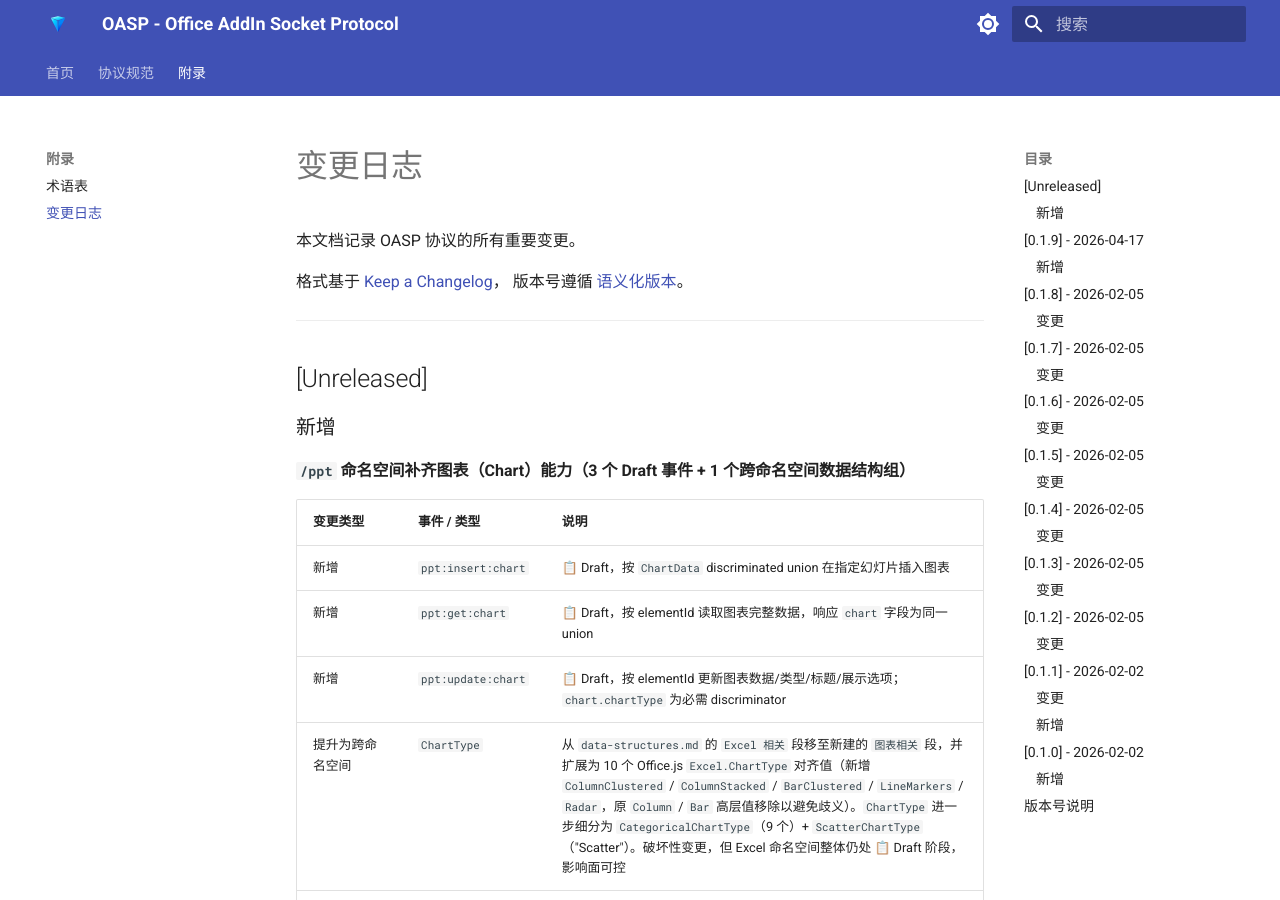
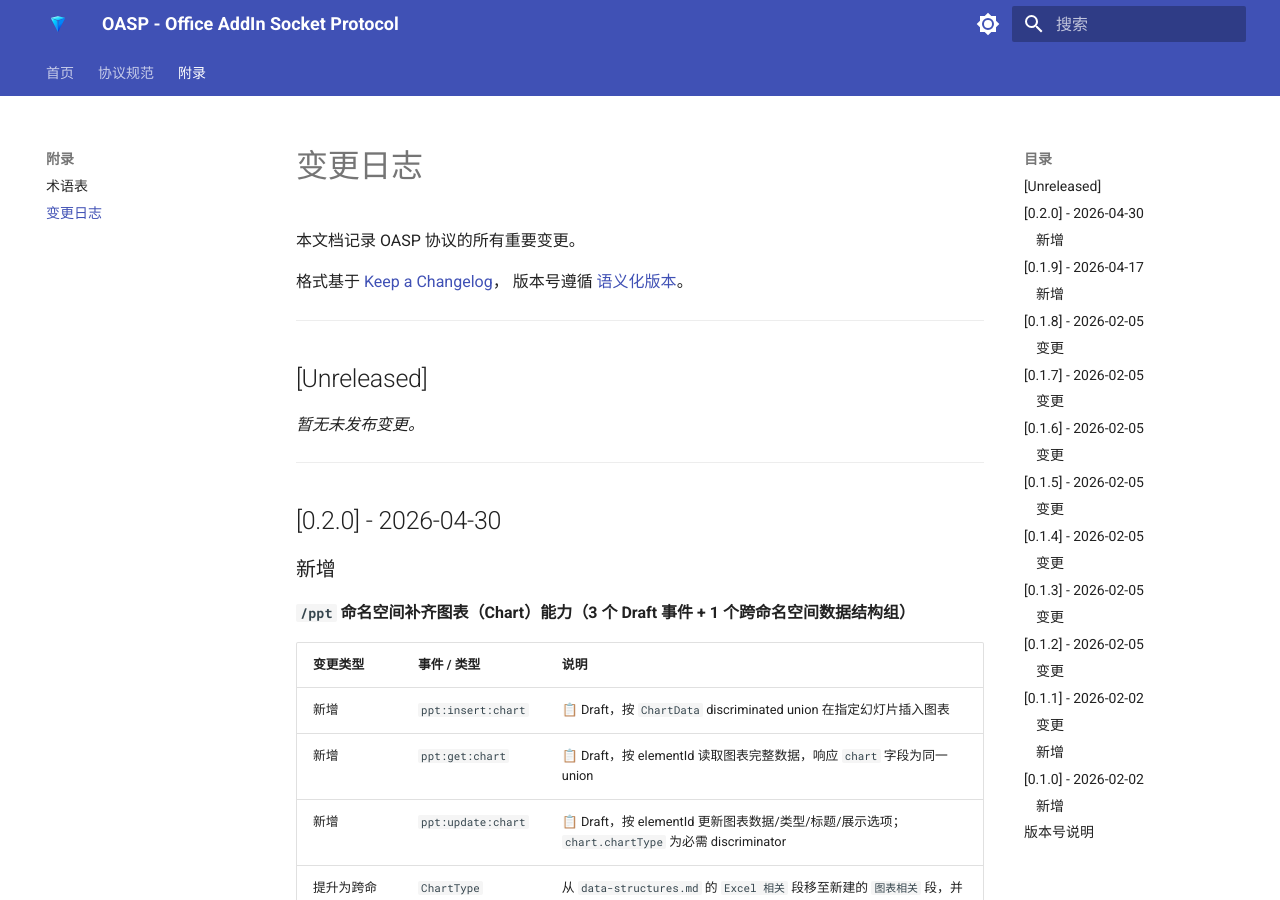
Before and after one commit to A2C-SMCP/oasp-protocol, an MkDocs documentation site: the page built from docs/appendix/changelog.md, in a window 1280 px wide and 900 px high. Built offline with MkDocs 1.6.1 and Material for MkDocs 9.7.7, drawn with Linux system fonts in a browser that asks for light colours; the version menu is left out.

Commit message:
Release 0.2.0
Cuts [Unreleased] (Word table capabilities + PPT chart capabilities) to
0.2.0. Both feature batches were drafted post-0.1.9 and accumulated
through the [Unreleased] window:

- /word: 4 Draft table events (merge/cells, update/tableCell,
  update/tableRowColumn, update/tableFormat) + CellFormat structure
  + error codes 3013/3014, refined per Office.js validation
- /ppt: 3 Draft chart events (insert/get/update:chart) + ChartData
  discriminated union (CategoricalChartData | ScatterChartData) +
  ScatterPoint / CategoricalSeries / ScatterSeries structures +
  error code 3015 (multi-purpose chart validation)

Homepage `protocol_version` auto-resolves from changelog top entry,
no manual homepage edit needed.

Co-Authored-By: Claude Opus 4.7 (1M context) <noreply@anthropic.com>

```diff
--- a/docs/appendix/changelog.md
+++ b/docs/appendix/changelog.md
@@ -8,6 +8,12 @@
 ---
 
 ## [Unreleased]
+
+_暂无未发布变更。_
+
+---
+
+## [0.2.0] - 2026-04-30
 
 ### 新增
 
--- a/pyproject.toml
+++ b/pyproject.toml
@@ -1,6 +1,6 @@
 [project]
 name = "oasp-protocol"
-version = "0.1.0"
+version = "0.2.0"
 description = "Office AddIn Socket Protocol - Office AddIn 与后端服务之间的实时通信协议规范"
 authors = [
     { name = "JQQ", email = "jqq1716@gmail.com" }
```
